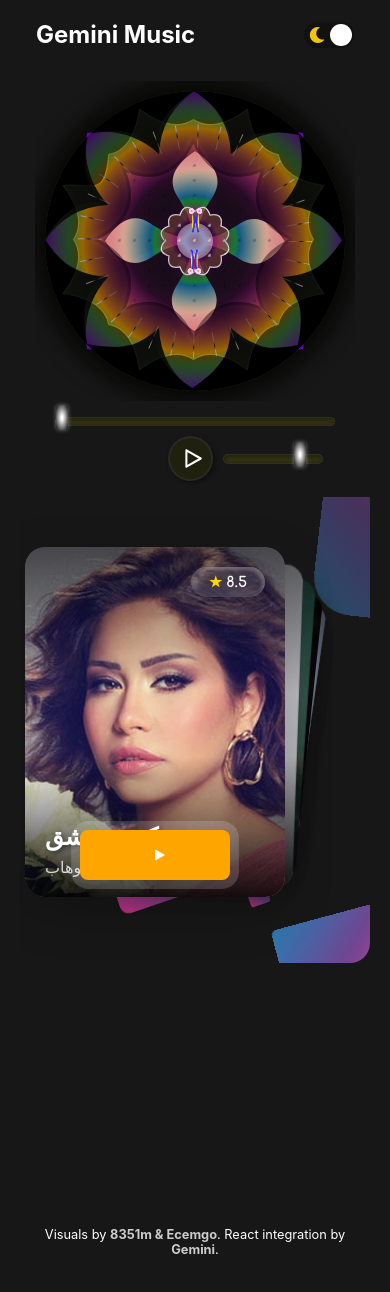
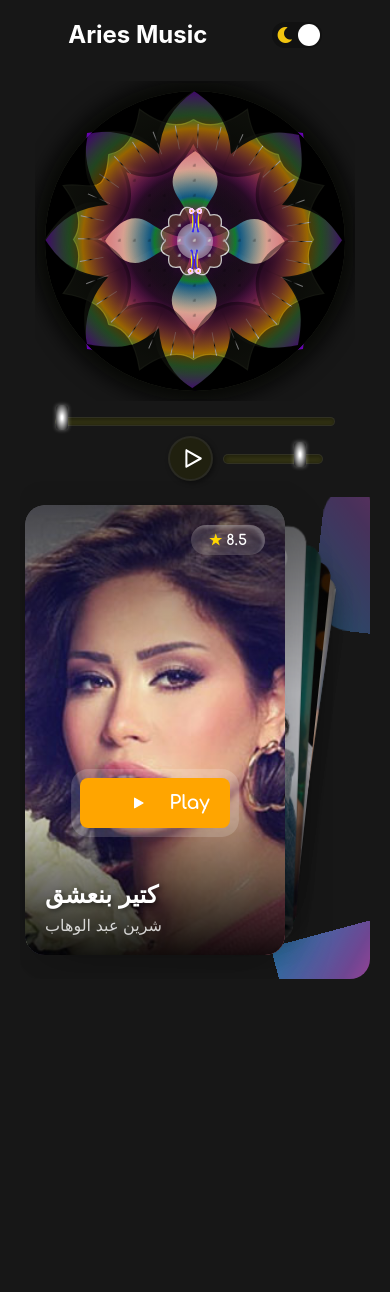
Before and after one commit to Datascientist88/music_player_iterative_refinement_testing, a React (Create React App) app in the folder frontend/: page / in a window 390 px wide. Shown: the top 1292 px of the page. After the commit the page ends 1139 px from the top, so only its background shows below. Built offline with nearby package versions, Linux system fonts and the light colour scheme.

Commit message:
my Second Commit

```diff
--- a/frontend/src/App.css
+++ b/frontend/src/App.css
@@ -52,8 +52,9 @@ body[data-theme='light'] {
 .app-header {
     width: 100%;
     display: flex;
-    justify-content: space-between;
+    justify-content: space-around;
     align-items: center;
+
     padding: 0 1rem;
     box-sizing: border-box;
     color: var(--text-color);
@@ -77,8 +78,9 @@ main {
 /* --- THEME TOGGLE STYLES --- */
 /* Scale down toggle to fit in the header */
 .app-header .spectacledcoder-toggle-container {
-    transform: scale(1.8);
-    margin: -35px -50px; /* Adjust positioning */
+    transform: scale(0.5);
+    margin: -35px -40px; /* Adjust positioning */
+
 }
 
 /* LIGHT THEME for Toggle */
--- a/frontend/src/App.js
+++ b/frontend/src/App.js
@@ -21,7 +21,7 @@ function App() {
     return (
         <div className="App">
             <header className="app-header">
-                <h1>Gemini Music</h1>
+                <h1>Aries Music</h1>
                 <ThemeToggle theme={theme} toggleTheme={toggleTheme} />
             </header>
 
@@ -31,12 +31,7 @@ function App() {
                 <SoundVisualizer /> {/* <-- Render the new visualizer */}
             </main>
 
-            <footer>
-                <p className="disclaimer">
-                    Visuals by <b>8351m & Ecemgo</b>. React integration by <b>Gemini</b>.
-                </p>
-            </footer>
-        </div>
+                    </div>
     );
 }
 
--- a/frontend/src/components/CardSwiper/CardSwiper.css
+++ b/frontend/src/components/CardSwiper/CardSwiper.css
@@ -14,9 +14,9 @@
   align-items: center;
   background: var(--card-section-bg);
   overflow: hidden;
-  padding: 1rem;
+  padding: 1.5rem;
   border-radius: 20px;
-  margin-bottom: 25%;
+
 }
 
 .content {
@@ -29,8 +29,10 @@
 /* SWIPER */
 .swiper {
   width: 380px; /* Slightly wider for the button */
-  height: 680px;
-  padding: 50px 0;
+  height: 580px;
+  display: flex;
+  flex-direction: column;
+  justify-content: center;
 }
 
 .swiper-slide {
@@ -39,9 +41,9 @@
   border-radius: 20px;
   overflow: hidden;
   display: flex;
-  flex-direction: column;
-  justify-content: flex-end;
-  user-select: none;
+  justify-content: center;
+  align-items: center;
+    user-select: none;
   background: #222;
    /* Fallback for image loading */
 }
@@ -126,7 +128,7 @@
     right: 20px;
     width: 80px;
     height: 60px;
-    margin-top: 80px;
+    margin-top: 5px;
     background: rgba(255, 255, 255, 0.2);
     border-radius: 50%;
     border: 2px solid rgba(255, 255, 255, 0.4);
@@ -215,8 +217,13 @@
   .swiper {
     height: 450px;
     width: 260px;
+    display: flex;
+    flex-direction: column;
+    justify-content: center;
   }
 }
+
+
 /* Updated Play Button Styles */
 .card-play-button {
   position: absolute;
--- a/frontend/src/components/CardSwiper/CardSwiper.jsx
+++ b/frontend/src/components/CardSwiper/CardSwiper.jsx
@@ -113,6 +113,7 @@ const CardSwiper = () => {
                   <svg viewBox="0 0 100 100">
                     <path d="M40,30 75,50 40,70Z" />
                   </svg>
+                  Play
                 </button>
               </div>
             </SwiperSlide>
--- a/frontend/src/components/SoundVisualizer/SoundVisualizer.css
+++ b/frontend/src/components/SoundVisualizer/SoundVisualizer.css
@@ -2,7 +2,7 @@
 .sound-visualizer-wrapper {
     width: 100%;
     max-width: 900px;
-    margin-top: 2rem;
+    margin-top: 1.8rem;
     padding: 2rem;
     background: var(--card-section-bg);
     border-radius: 20px;
```
